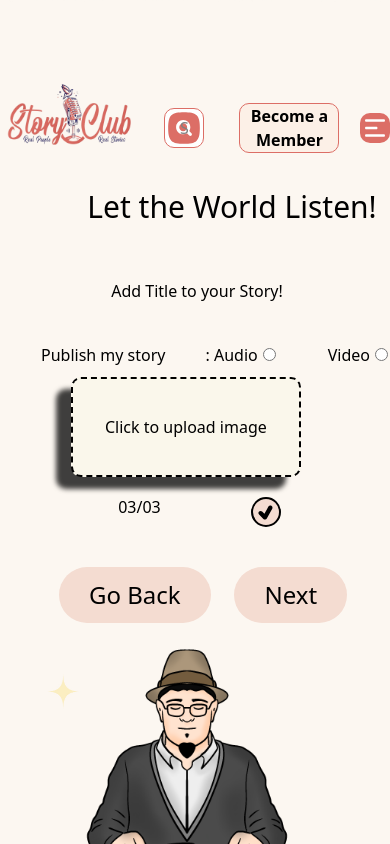
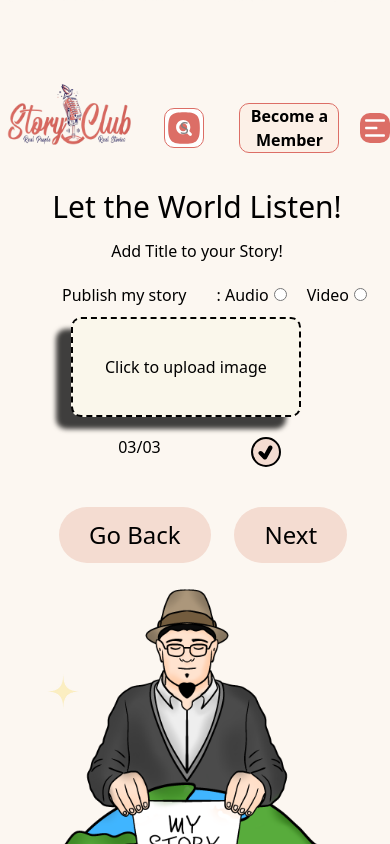
Before and after one commit to Thameem6369538954/Story-Club, a React (Create React App) app: page /StcTherdpage in a window 390 px wide. Shown: the top 844 px of the page. Built offline with nearby package versions, Linux system fonts and the light colour scheme; a web font is replaced by a local one.

Commit message:
today final

```diff
--- a/src/StorytellerComponents/StB/Stsecondpage.css
+++ b/src/StorytellerComponents/StB/Stsecondpage.css
@@ -88,6 +88,7 @@
 }
 #txt-area{
     margin-top: 70px;
+    margin-left: -15%;
     height: 100px;
 }
 @media screen and (max-width:600px) {
--- a/src/StorytellerComponents/StC/StcTherdpage.css
+++ b/src/StorytellerComponents/StC/StcTherdpage.css
@@ -22,7 +22,6 @@
   display: flex;
   align-items: center;
   justify-content: center;
-  gap: 10px;
 }
 .audio {
   display: flex;
@@ -110,19 +109,19 @@ box-shadow: -15px 12px 5px 0px rgba(0,0,0,0.75);
       background-size: cover;
   }
     .txt-side-therdpage h1{
+      font-size: 30px;
       margin-top: -40%;
-      margin-bottom: 30px;
-      font-size: 30px;
-
+      margin-left: -10%;
+      margin-bottom: 10px;
      }
      .therd-btns{
       margin-left: 70px;
      }
      .txt-side-therdpage p{
-         margin-top: 50px;
+
          font-size: 16px;
          margin-left: -10%;
-         margin-bottom: 20px;
+
      }
      .txt-side-therdpage h6{
          margin-top: -10%;
@@ -133,7 +132,6 @@ box-shadow: -15px 12px 5px 0px rgba(0,0,0,0.75);
       display: flex;
       align-items: center;
       justify-content: center;
-      gap: 2rem;
       margin-top: 20px;
      }
     .therdpage-container{
--- a/src/css/Header.css
+++ b/src/css/Header.css
@@ -141,7 +141,7 @@
         background-image: url('../Images/Hdrbg.jpg');
         background-position: center;
         background-size: cover;
-       width: 300%;
+       width: 280%;
        height: 100vh;
 
     }
@@ -214,7 +214,7 @@
         margin: auto;
         width: 70%;
         font-family: 'Abel', sans-serif;
-        font-size: 45px;
+        font-size: 30px;
         margin-top: -15px;
     }
 
--- a/src/homeComponents/Navbar.js
+++ b/src/homeComponents/Navbar.js
@@ -32,7 +32,7 @@ const Navbar = () => {
 
                 </div>
                 <div className="div-flex-b">
-                <li>Join Our Storyclub</li>
+                <NavLink to='/Hiring'><li>Join Our Storyclub</li></NavLink>
                 <li>Featured Stories</li>
                 <li>About Storyclub</li>
                 <li>Workshops/Meetup</li>
```
